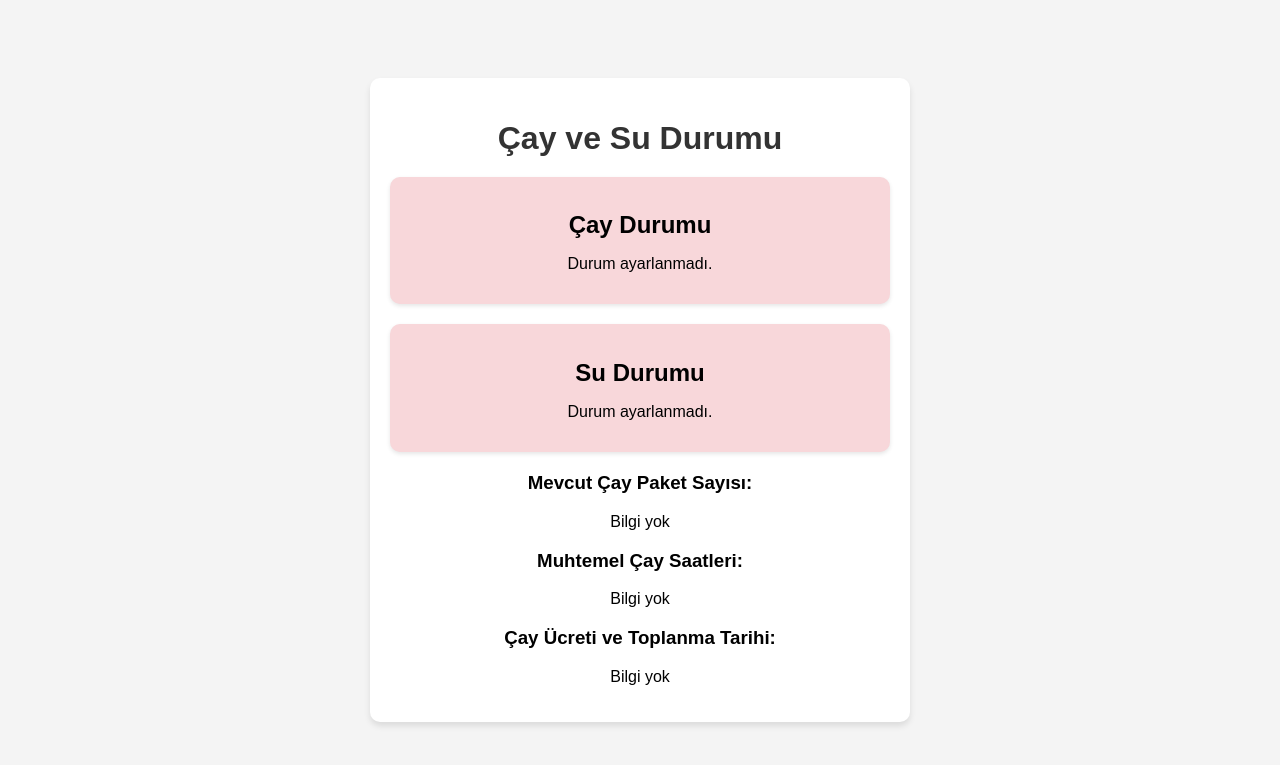
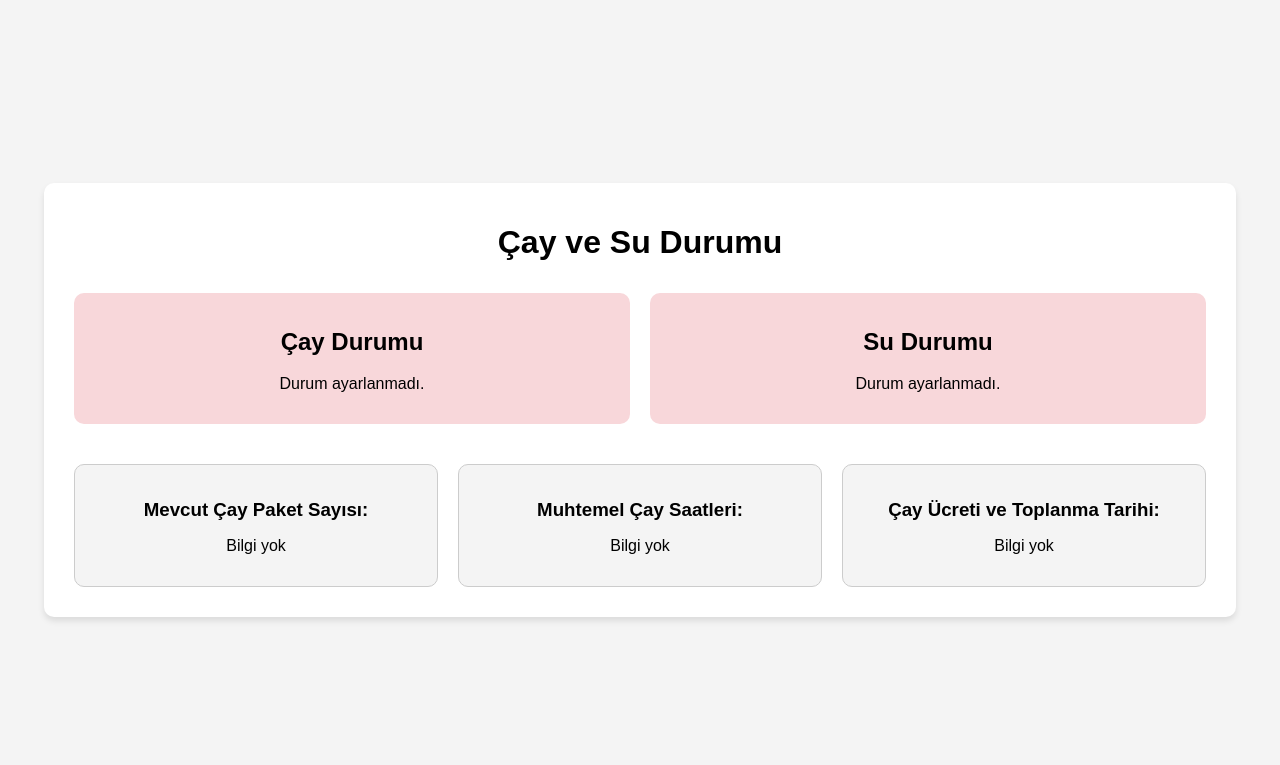
Before and after one commit to ReceproF/cay_durumu_sistemi, a Flask app: page / in a window 1280 px wide. Shown: the top 765 px of the page. Run offline with Flask 3, Linux system fonts and the light colour scheme.

Commit message:
Update style.css

```diff
--- a/static/css/style.css
+++ b/static/css/style.css
@@ -1,3 +1,4 @@
+/* Ana Stiller */
 body {
     font-family: Arial, sans-serif;
     margin: 0;
@@ -10,25 +11,27 @@ body {
 }
 
 .container {
+    width: 90%;
+    max-width: 1200px;
     text-align: center;
     background: #fff;
     padding: 20px;
     border-radius: 10px;
     box-shadow: 0 4px 6px rgba(0, 0, 0, 0.1);
-    max-width: 500px;
-    width: 100%;
 }
 
-h1 {
+/* Üst Bölüm */
+.top-section {
+    display: flex;
+    justify-content: space-around;
     margin-bottom: 20px;
-    color: #333;
 }
 
 .status-box {
-    margin: 20px 0;
+    flex: 1;
+    margin: 10px;
     padding: 15px;
     border-radius: 10px;
-    box-shadow: 0 2px 4px rgba(0, 0, 0, 0.1);
     background-color: #f9f9f9;
     transition: background-color 0.3s;
 }
@@ -41,29 +44,21 @@ h1 {
     background-color: #f8d7da;
 }
 
-.status-box h2 {
+/* Alt Bölüm */
+.bottom-section {
+    display: flex;
+    justify-content: space-between;
+}
+
+.info-box {
+    flex: 1;
+    margin: 10px;
+    padding: 15px;
+    border-radius: 10px;
+    border: 1px solid #ccc;
+    background-color: #f4f4f4;
+}
+
+.info-box h3 {
     margin-bottom: 10px;
 }
-
-button {
-    margin: 5px;
-    padding: 10px 15px;
-    background: #007bff;
-    color: white;
-    border: none;
-    border-radius: 5px;
-    cursor: pointer;
-    transition: 0.3s;
-}
-
-button:hover {
-    background: #0056b3;
-}
-
-.timer-buttons button {
-    background: #28a745;
-}
-
-.timer-buttons button:hover {
-    background: #1e7e34;
-}
```
